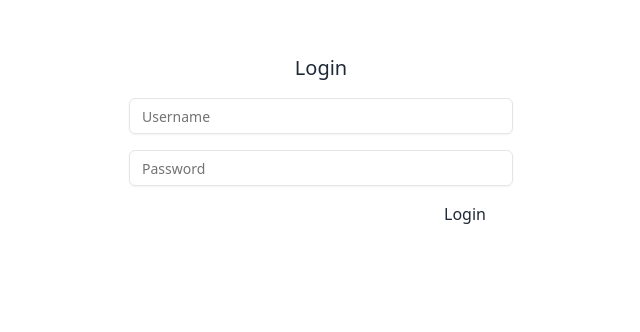
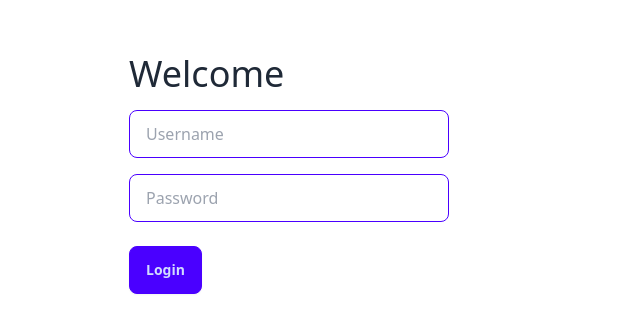
Before and after one commit to mtanzim/cc-csv-parser, a Next.js app: page /login in a window 1280 px wide. Shown: the part 202-534 px from the top of the page, without its empty margins (319-959 px from the left). Built offline with nearby package versions, Linux system fonts and the light colour scheme.

Commit message:
cookie improvements

```diff
--- a/src/app/api/auth-ping/route.ts
+++ b/src/app/api/auth-ping/route.ts
@@ -1,5 +1,6 @@
 import { withAuth } from "../with-auth";
 
-export const GET = withAuth(async () => {
+// eslint-disable-next-line @typescript-eslint/no-unused-vars
+export const GET = withAuth(async (req: Request) => {
   return new Response("OK");
 });
--- a/src/app/api/login/route.ts
+++ b/src/app/api/login/route.ts
@@ -1,5 +1,6 @@
 import { z } from "zod";
 import jwt from "jsonwebtoken";
+import { COOKIE_NAME } from "../with-auth";
 
 const allowedUsername = process.env?.["USERNAME"];
 const allowedPassword = process.env?.["USERPASS"];
@@ -13,7 +14,6 @@ const loginSchema = z.object({
   username: z.string(),
   password: z.string(),
 });
-
 
 export const POST = async (request: Request) => {
   const body = loginSchema.parse(await request.json());
@@ -29,10 +29,10 @@ export const POST = async (request: Request) => {
     jwtSecret,
     { expiresIn: 60 * 60 }
   );
-  return new Response(JSON.stringify({ token }), {
+  return new Response("OK", {
     headers: {
-      "Content-Type": "application/json",
-      "Set-Cookie": `token=${token}`,
+      "Content-Type": "application/text",
+      "Set-Cookie": `${COOKIE_NAME}=${token}`,
     },
   });
 };
--- /dev/null
+++ b/src/app/api/logout/route.ts
@@ -0,0 +1,11 @@
+import { COOKIE_NAME, withAuth } from "../with-auth";
+
+// eslint-disable-next-line @typescript-eslint/no-unused-vars
+export const GET = withAuth(async (_req: Request) => {
+  return new Response("OK", {
+    headers: {
+      "Content-Type": "application/text",
+      "Set-Cookie": `${COOKIE_NAME}=empty;expires=0`,
+    },
+  });
+});
--- a/src/app/api/with-auth.ts
+++ b/src/app/api/with-auth.ts
@@ -2,11 +2,12 @@ import { cookies } from "next/headers";
 import jwt, { JwtPayload } from "jsonwebtoken";
 const jwtSecret = process.env?.["JWT_SECRET"];
 type Handler = (request: Request) => Promise<Response>;
+export const COOKIE_NAME = "token"
 
 export function withAuth(handler: Handler): Handler {
   return async function (req: Request): Promise<Response> {
     const cookieStore = await cookies();
-    const token = cookieStore.get("token")?.value || "";
+    const token = cookieStore.get(COOKIE_NAME)?.value || "";
     if (!jwtSecret) {
       throw new Error("please setup env vars for user auth");
     }
--- a/src/app/login/page.tsx
+++ b/src/app/login/page.tsx
@@ -3,7 +3,6 @@ import { Login } from "@/components/Login";
 export default function LoginPage() {
   return (
     <div className="mt-64 flex flex-col justify-center items-center">
-      <h2 className="text-xl">Login</h2>
       <Login />
     </div>
   );
--- a/src/app/page.tsx
+++ b/src/app/page.tsx
@@ -208,13 +208,16 @@ export default function Home() {
   const [hasSubmitted, setHasSubmitted] = useState(false);
   const [submitErrMsg, setSubmitErrMsg] = useState<null | string>(null);
   const [isAuthenticated, setIsAuthenticated] = useState(false);
+  const [isAuthLoading, setIsAuthLoading] = useState(true);
 
   useEffect(() => {
-    fetch("api/auth-ping").then((res) => {
-      if (res.ok) {
-        setIsAuthenticated(true);
-      }
-    });
+    fetch("api/auth-ping")
+      .then((res) => {
+        if (res.ok) {
+          setIsAuthenticated(true);
+        }
+      })
+      .finally(() => setIsAuthLoading(false));
   }, []);
 
   const resetData = () => {
@@ -394,6 +397,14 @@ export default function Home() {
     }
     console.log(); //get filtered client-side selected rows
   }, [isMonthFilterOn, monthOffset, table]);
+
+  if (isAuthLoading) {
+    return (
+      <div className="m-16 flex flex-row gap-12 max-h-fit">
+        <p className="animate-pulse text-2xl">Loading...</p>
+      </div>
+    );
+  }
 
   if (!isAuthenticated) {
     return (
--- a/src/components/Login.tsx
+++ b/src/components/Login.tsx
@@ -1,6 +1,5 @@
 "use client";
 import { useRouter } from "next/navigation";
-import { Input } from "@/components/ui/input";
 import { MouseEventHandler, useState } from "react";
 
 export function Login() {
@@ -35,25 +34,26 @@ export function Login() {
     }
   };
   return (
-    <div className="w-11/12 max-w-sm md:w-full items-center">
-      <Input
+    <div className="max-w-sm md:w-full items-center">
+      <h1 className="text-4xl">Welcome</h1>
+      <input
         value={username}
         onChange={(e) => setUsername(e.target.value)}
-        className="mt-4"
+        className="input input-bordered input-primary w-full max-w-xs mt-4"
         type="username"
         placeholder="Username"
       />
-      <Input
+      <input
         value={password}
         onChange={(e) => setPassword(e.target.value)}
-        className="mt-4"
+        className="input input-bordered input-primary w-full max-w-xs mt-4"
         type="password"
         placeholder="Password"
       />
-      {errMsg && <p className="text-red-500">{errMsg}</p>}
+      {errMsg && <p className="text-error mt-2">{errMsg}</p>}
       {isLoading && <p className="text-slate-400 animate-pulse">Loading...</p>}
       <button
-        className="mt-4 w-1/4 float-end"
+        className="btn btn-primary mt-6"
         type="submit"
         onClick={handleSubmit}
       >
```
